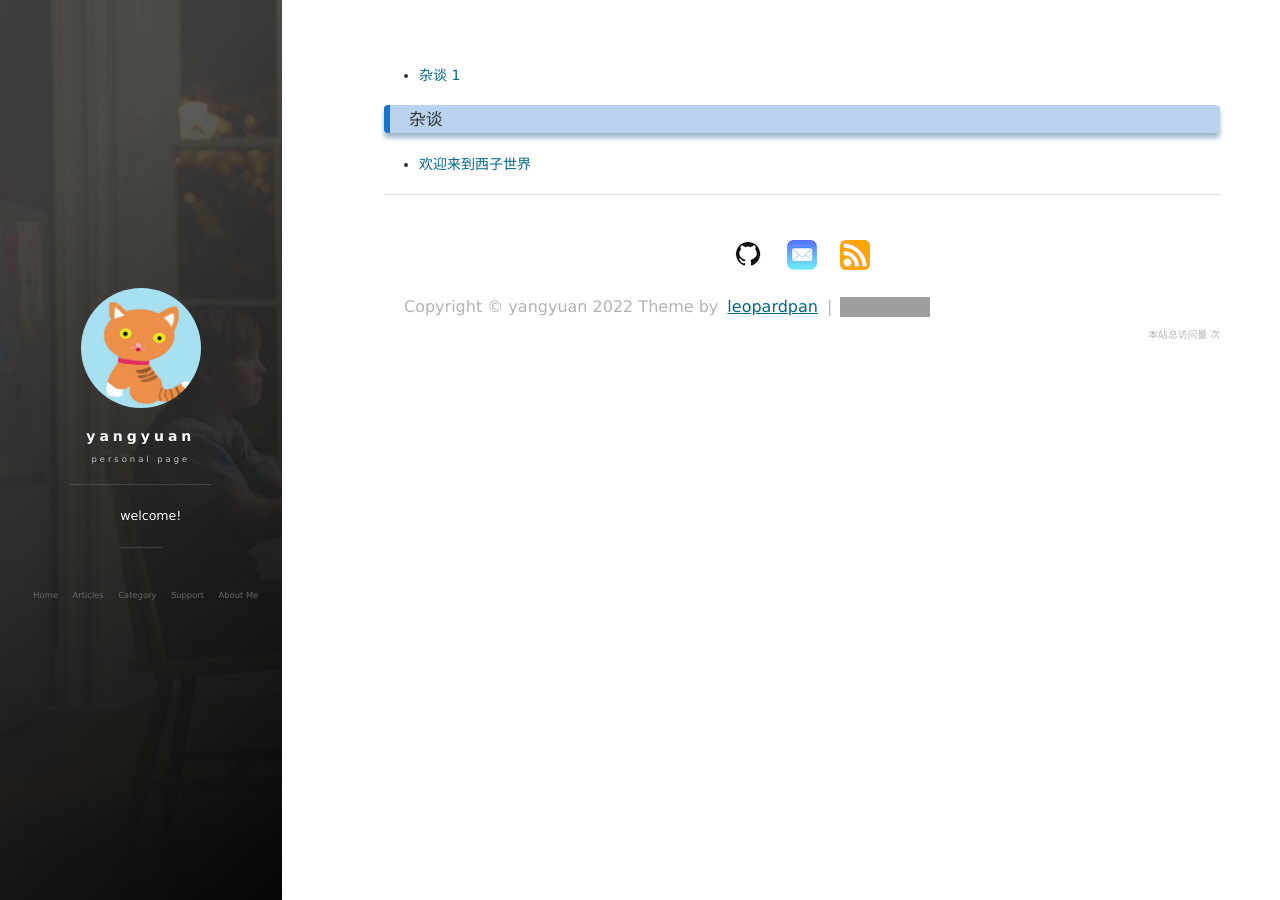
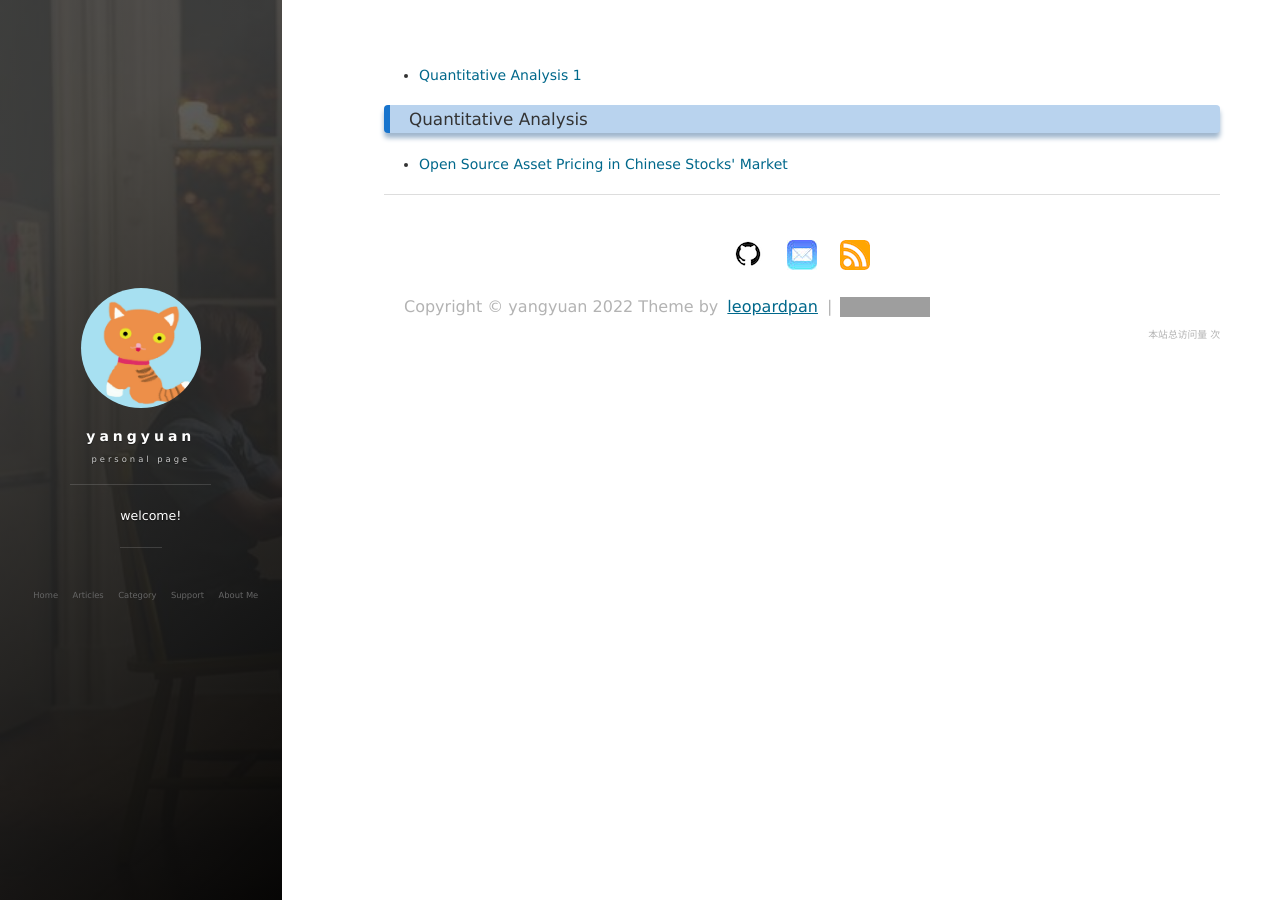
Before and after one commit to yangyuan16/yangyuan16.github.io, a Jekyll site: the page built from tags.html, in a window 1280 px wide. Built offline with Jekyll 4.4.1, drawn with Linux system fonts in a browser that asks for light colours; nearby versions of some CDN libraries; comment, search, counter and statistics services are not loaded; grey boxes are pictures that could not be loaded.

Commit message:
update 20220706

```diff
--- /dev/null
+++ b/_posts/2022-07-05-OSAP.md
@@ -0,0 +1,12 @@
+---
+layout: post
+title: Open Source Asset Pricing in Chinese Stocks' Market
+description: Cross Sectional Asset Pricing
+tag: Quantitative Analysis
+---
+
+# Data
+We use CSMAR data set
+
+# Code
+> $ get clone https://github.com/open-assetpricing-china/stock-predictors.git
--- a/_posts/2022-07-05-first_build.md
+++ /dev/null
@@ -1,8 +0,0 @@
----
-layout: post
-title: 欢迎来到西子世界
-description: 我并不是专业的作家，对于写作只是处于爱好。
-tag: 杂谈
----
-
-# 西子时空
--- a/archive.html
+++ b/archive.html
@@ -1,7 +1,7 @@
 ---
 layout: page
-title : 文章
-header : 所有文章
+title : Articles
+header : All Articles
 group: navigation
 ---
 {% include JB/setup %}
```
Also changed, not shown: README.md.
